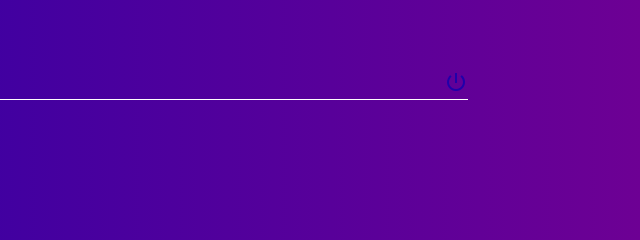
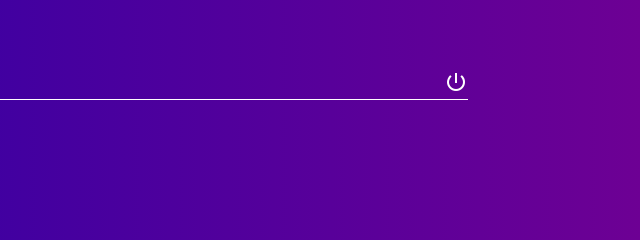
Before and after one commit to Buczkek/stronka1, a plain HTML site: page index.html in a window 1280 px wide. Shown: the part 202-442 px from the top of the page, 492-1132 px from the left. Drawn offline with Linux system fonts and the light colour scheme.

Commit message:
button color change

```diff
--- a/style.css
+++ b/style.css
@@ -76,7 +76,7 @@ body {
     position: absolute;
     right: 0;
     bottom: 3px;
-    color: #2000aa;
+    color: white;
     /* border: solid 1px black; */
     background: none;
     outline: none;
```
